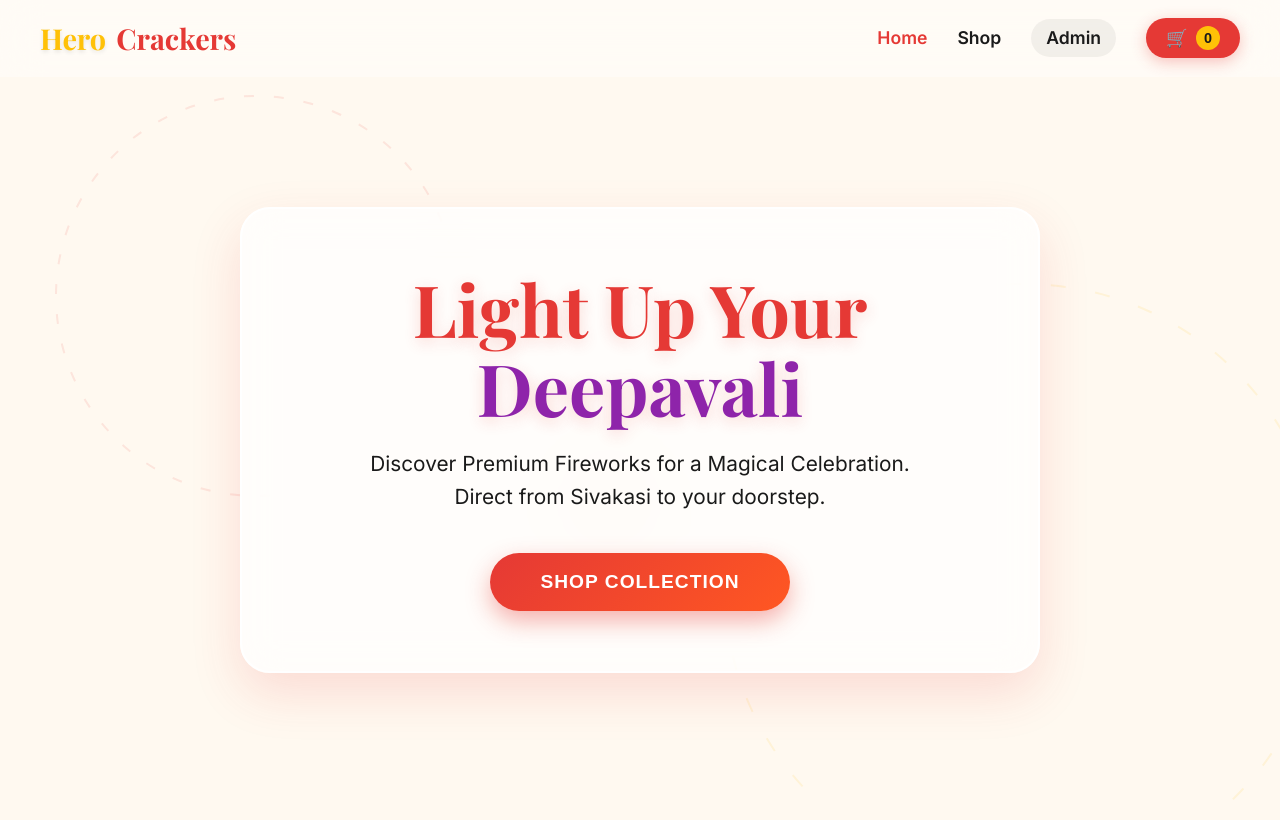
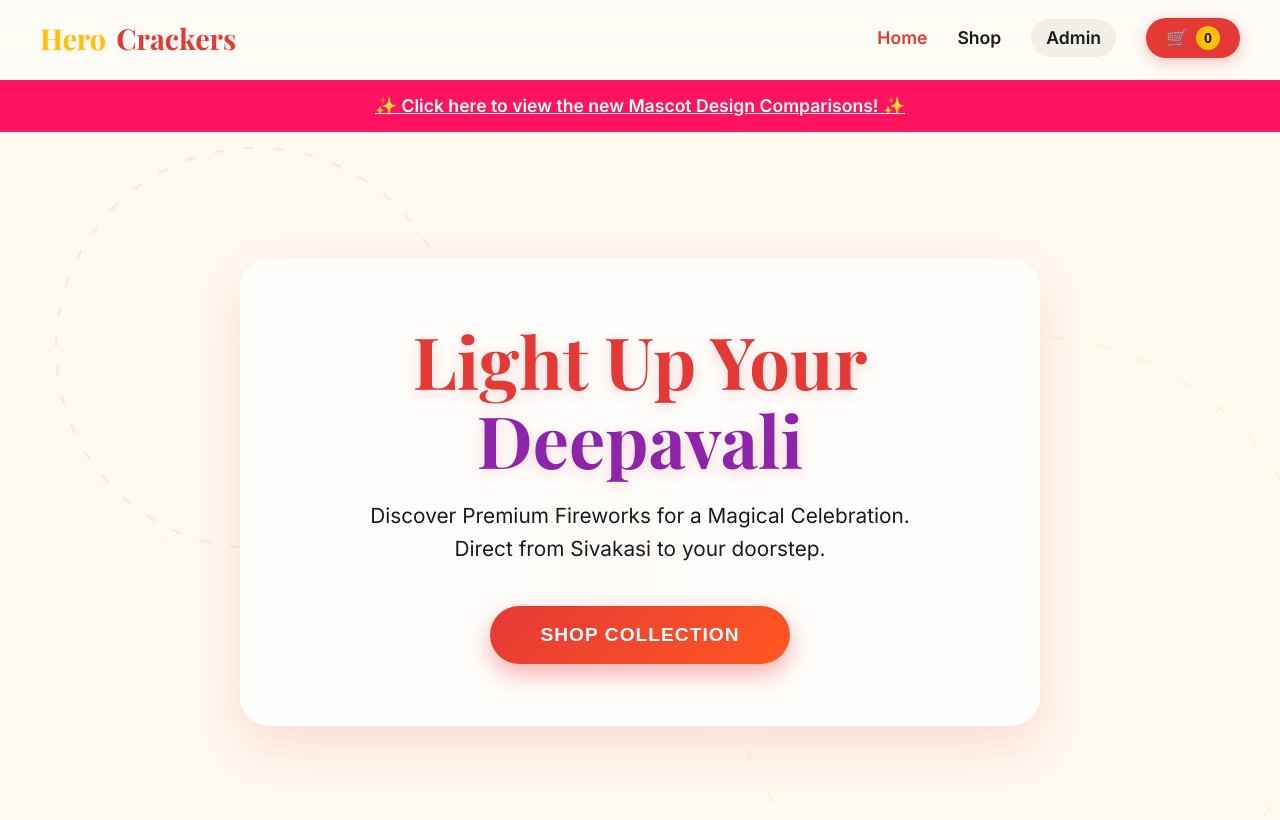
Before and after one commit to arunapla-gif/hero-crackers-shop, a Next.js app: page / in a window 1280 px wide. Shown: the top 820 px of the page. Built offline with nearby package versions, Linux system fonts and the light colour scheme; no server answers; the database is empty; a web font is replaced by a local one.

Commit message:
feat: add link to mascot comparison page on home page

```diff
--- a/src/app/page.js
+++ b/src/app/page.js
@@ -15,6 +15,13 @@ export default async function Home() {
   return (
     <>
     <div style={{ backgroundColor: 'var(--color-background)', color: 'var(--color-text-dark)' }}>
+
+      {/* Temporary Link to Mascot Comparison Page */}
+      <div style={{ backgroundColor: '#FF1361', color: 'white', textAlign: 'center', padding: '12px', fontSize: '1.1rem' }}>
+        <a href="/mascot-test" style={{ color: 'white', fontWeight: 'bold', textDecoration: 'underline' }}>
+          ✨ Click here to view the new Mascot Design Comparisons! ✨
+        </a>
+      </div>
 
       <AnimatedFestivalHero />
 
```
